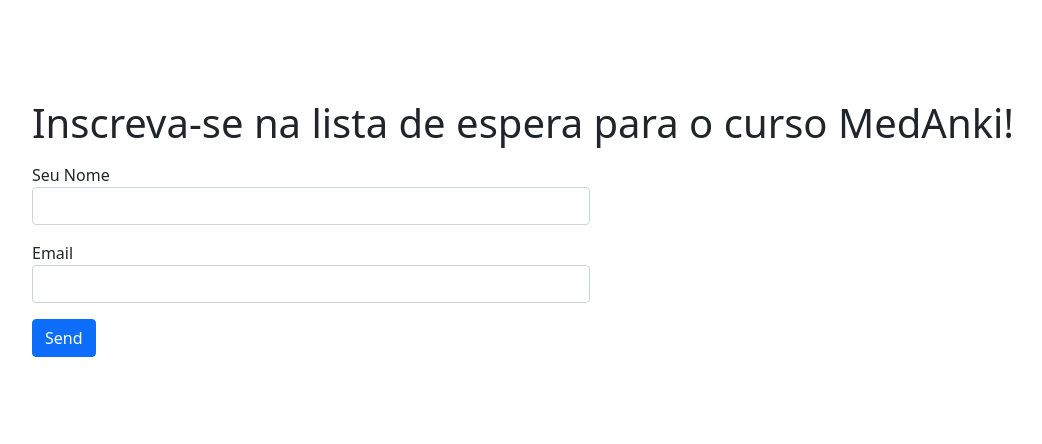
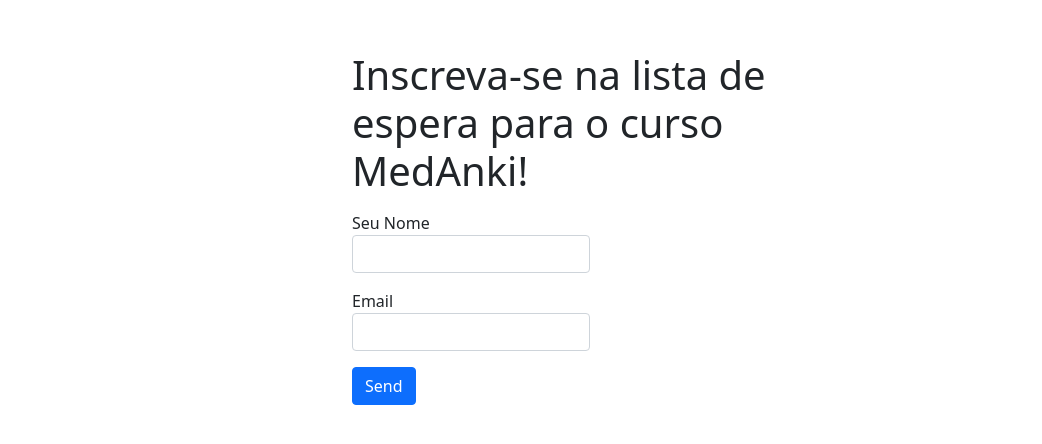
Before and after one commit to alvarolds/site, a plain HTML site: page index.html in a window 1280 px wide. Shown: the part 172-616 px from the top of the page, without its empty margins (50-1092 px from the left). Drawn offline with nearby package versions, Linux system fonts and the light colour scheme.

Commit message:
Update index.html

```diff
--- a/index.html
+++ b/index.html
@@ -20,6 +20,10 @@
         display: flex;
         align-items: center;
         justify-content: center;
+      }
+
+         .container {
+        max-width: 500px; /* Opcional: Limita a largura do container */
       }
     </style>
   </head>
```
